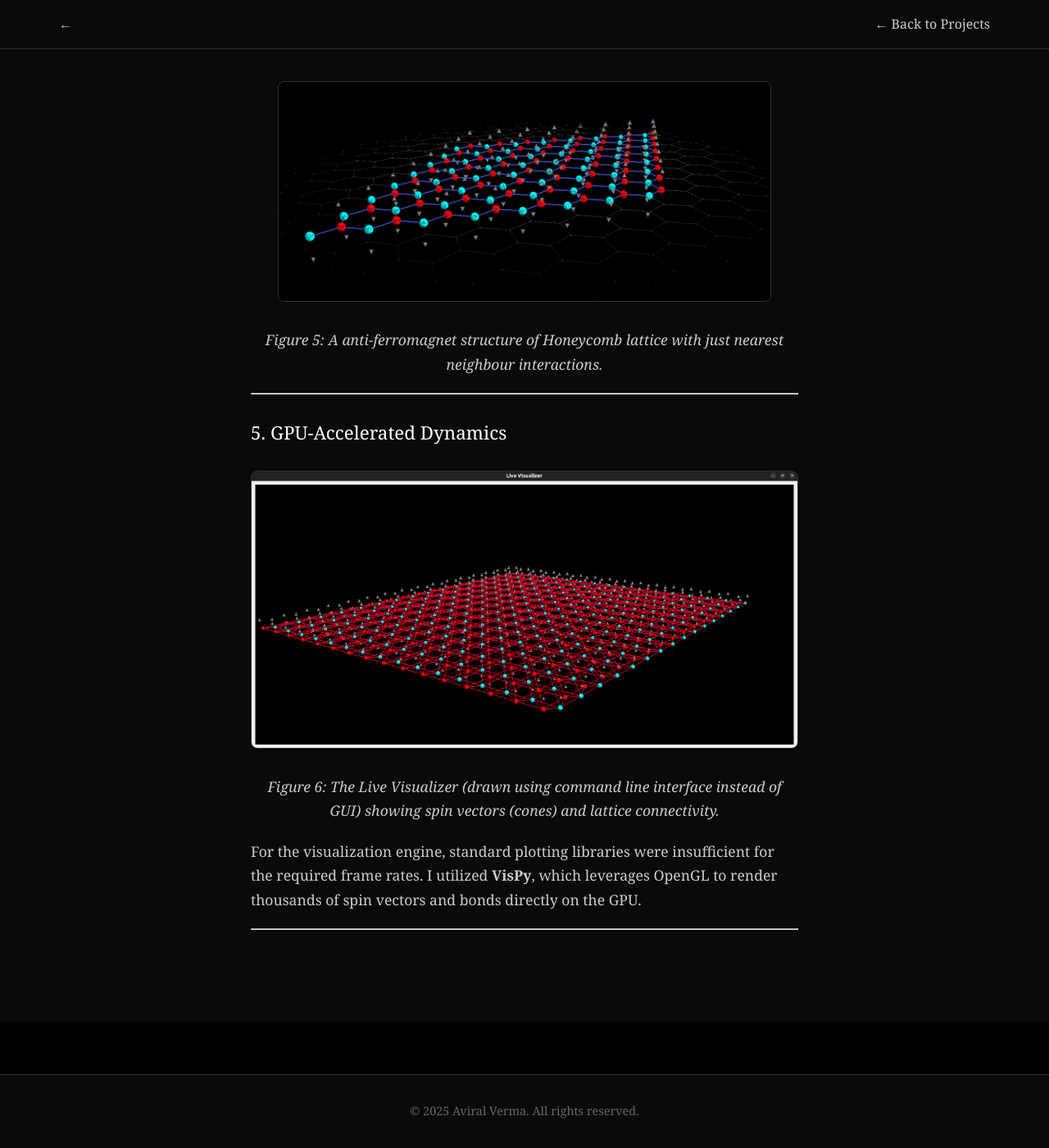
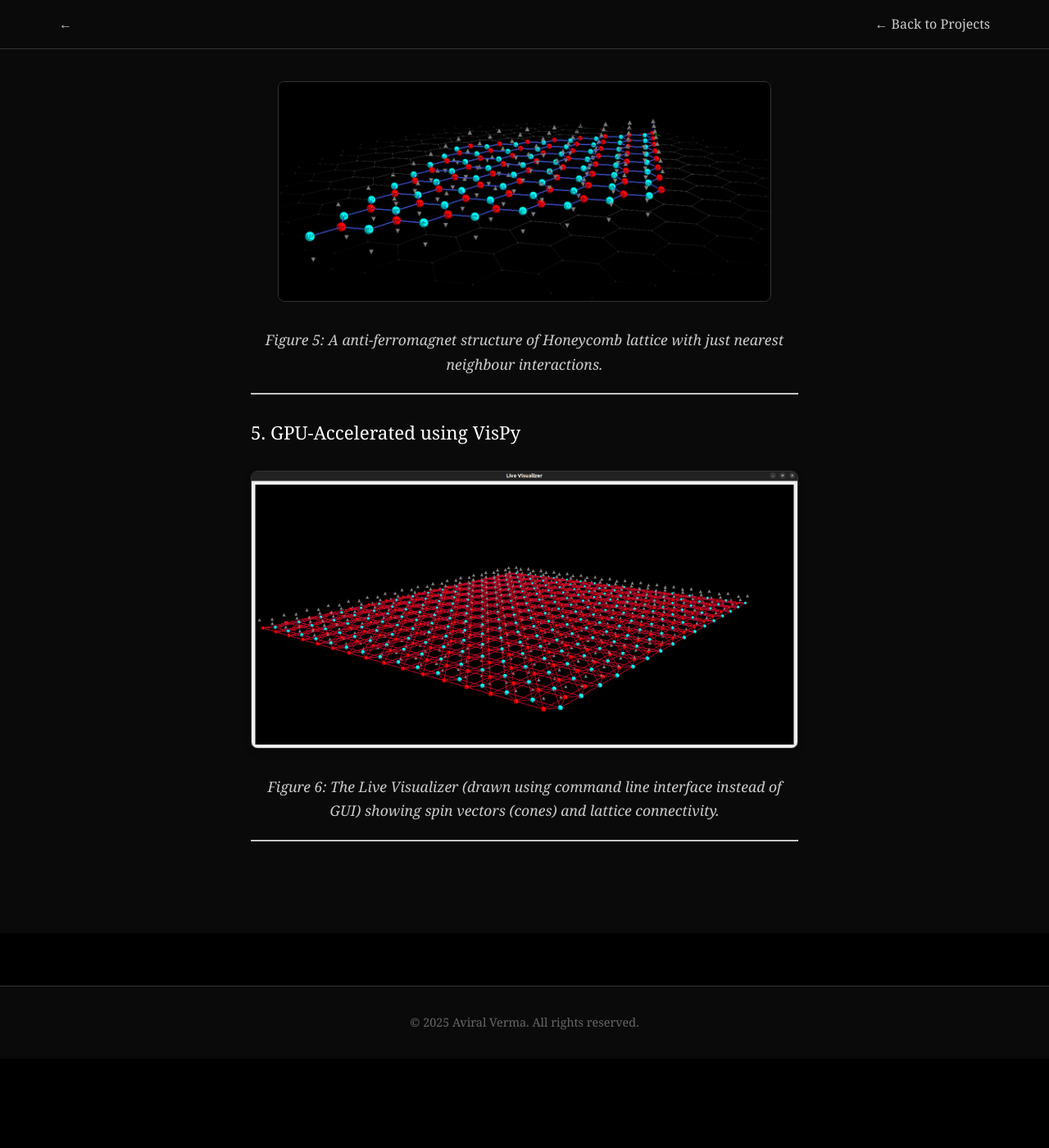
Before and after one commit to avi-xd/Aviral, a Jekyll site: the page built from _projects/magnon-visualisation-system.md, in a window 1280 px wide and 1400 px high, scrolled down 4418 px. Shown: the whole window at 82% size. Built offline with Jekyll 4.4.1, drawn with Linux system fonts in a browser that asks for light colours; formulas are drawn with MathJax 3; after the commit the page ends 5709 px from its top, so only the background shows below that; some of the changed text lies outside the part shown.

Commit message:
Revise section titles and descriptions in documentation
Updated section

```diff
--- a/_projects/magnon-visualisation-system.md
+++ b/_projects/magnon-visualisation-system.md
@@ -64,7 +64,7 @@ To visualize the spatial distribution of a magnon mode, the software renders a s
 
 ### 4. Topological Edge States
 
-One of the critical capabilities of the real-space solver is identifying **Topological Edge States**—modes where energy is localized entirely at the boundaries of the material.
+One of the critical capabilities of the real-space solver is identifying **Topological Edge States** modes where energy is localized entirely at the boundaries of the material.
 
 <div align="center">
   <img src="{{ site.baseurl }}/images/Screenshot from 2025-12-29 02-53-04.jpg" width="90%" style="border-radius: 8px; margin-bottom: 15px;" />
@@ -78,13 +78,13 @@ One of the critical capabilities of the real-space solver is identifying **Topol
 
 ---
 
-### 5. GPU-Accelerated Dynamics
+### 5. GPU-Accelerated using VisPy
 
 <div align="center">
   <img src="{{ site.baseurl }}/images/24.jpg" width="100%" style="border-radius: 8px; box-shadow: 0 4px 8px rgba(0,0,0,0.2);" />
   <p><em>Figure 6: The Live Visualizer (drawn using command line interface instead of GUI) showing spin vectors (cones) and lattice connectivity.</em></p>
 </div>
 
-For the visualization engine, standard plotting libraries were insufficient for the required frame rates. I utilized **VisPy**, which leverages OpenGL to render thousands of spin vectors and bonds directly on the GPU.
+
 
 ---
```
